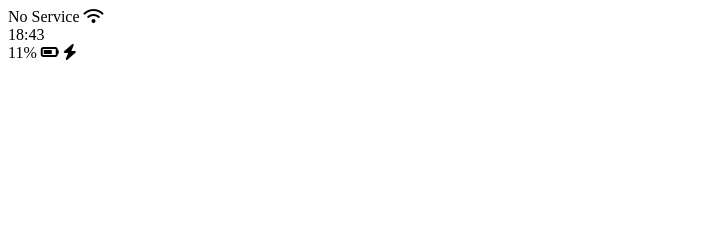
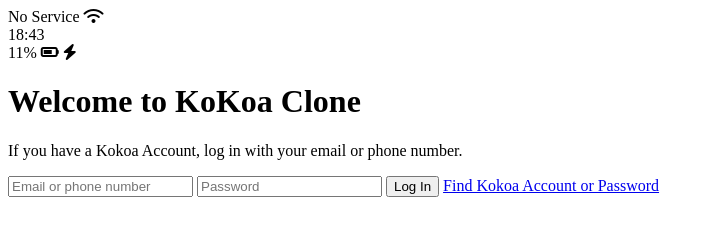
Before and after one commit to soondaeman/kokoa-clone, a plain HTML site: page index.html in a window 1280 px wide. Shown: the whole page, without its empty margins (0-714 px from the left). Drawn offline with Linux system fonts and the light colour scheme.

Commit message:
#6.4 Sign up screen part two
header 'welcome-header'
form 'login-form'

```diff
--- a/index.html
+++ b/index.html
@@ -4,7 +4,7 @@
     <meta charset="UTF-8" />
     <meta http-equiv="X-UA-Compatible" content="IE=edge" />
     <meta name="viewport" content="width=device-width, initial-scale=1.0" />
-    <title>Welcome to Kokoa Talk</title>
+    <title>Welcome to Kokoa Clone</title>
   </head>
   <body>
     <div class="status-bar">
@@ -21,6 +21,18 @@
         <i class="fa-sharp fa-solid fa-bolt"></i>
       </div>
     </div>
+    <header class="welcome-header">
+      <h1 class="welcome-header__title">Welcome to KoKoa Clone</h1>
+      <p class="welcome-header__text">
+        If you have a Kokoa Account, log in with your email or phone number.
+      </p>
+    </header>
+    <form id="login-form">
+      <input type="text" placeholder="Email or phone number" />
+      <input type="password" placeholder="Password" />
+      <input type="submit" value="Log In" />
+      <a href="#">Find Kokoa Account or Password</a>
+    </form>
     <script
       src="https://kit.fontawesome.com/11b3eb0138.js"
       crossorigin="anonymous"
```
